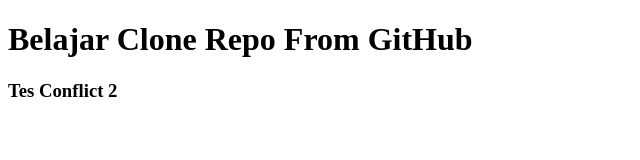
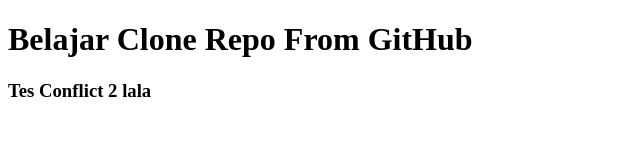
Before and after one commit to toperkemur/belajar-niomic, a plain HTML site: page index.html in a window 1280 px wide. Shown: the full height of the page, 0-640 px from the left. Drawn offline with Linux system fonts and the light colour scheme.

Commit message:
conlict bangsat

```diff
--- a/index.html
+++ b/index.html
@@ -7,6 +7,6 @@
   <body>
     <h1>Belajar Clone Repo From GitHub</h1>
 
-    <h3>Tes Conflict 2</h3>
+    <h3>Tes Conflict 2 lala</h3>
   </body>
 </html>
```
